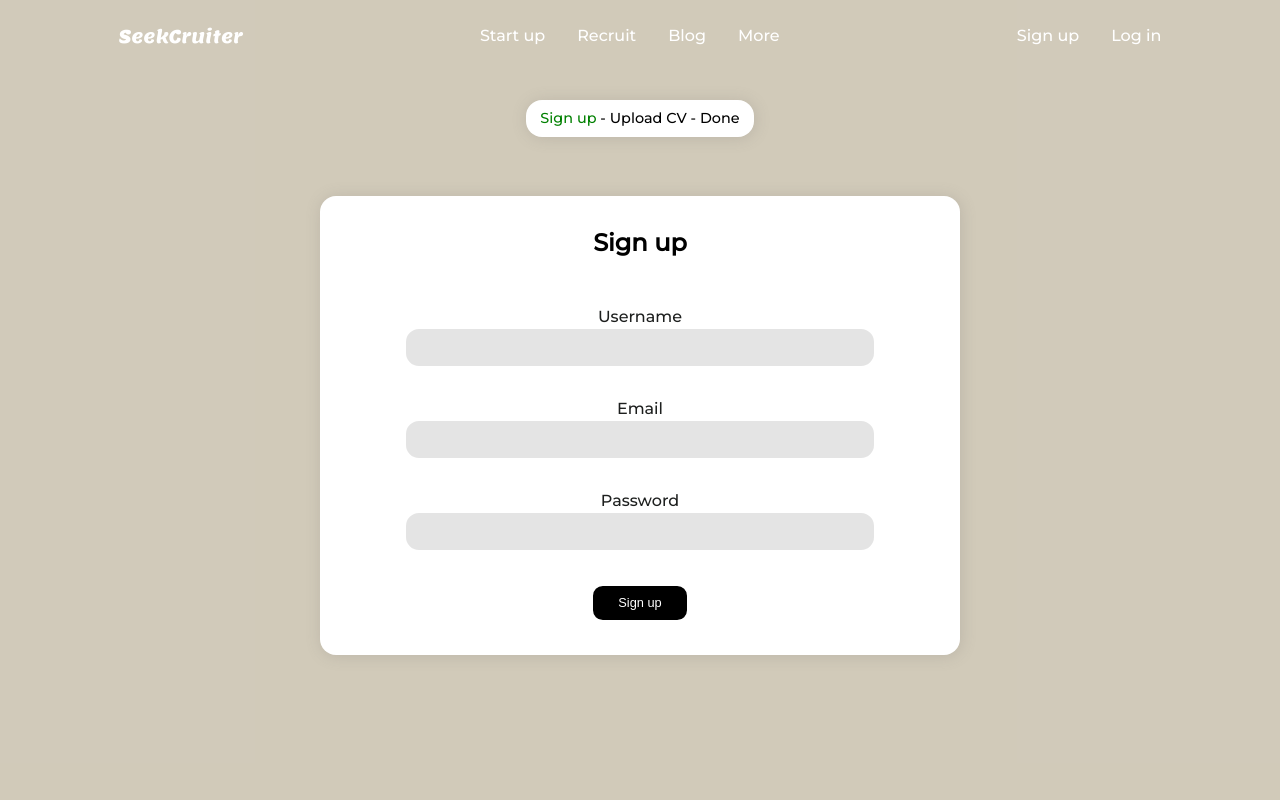
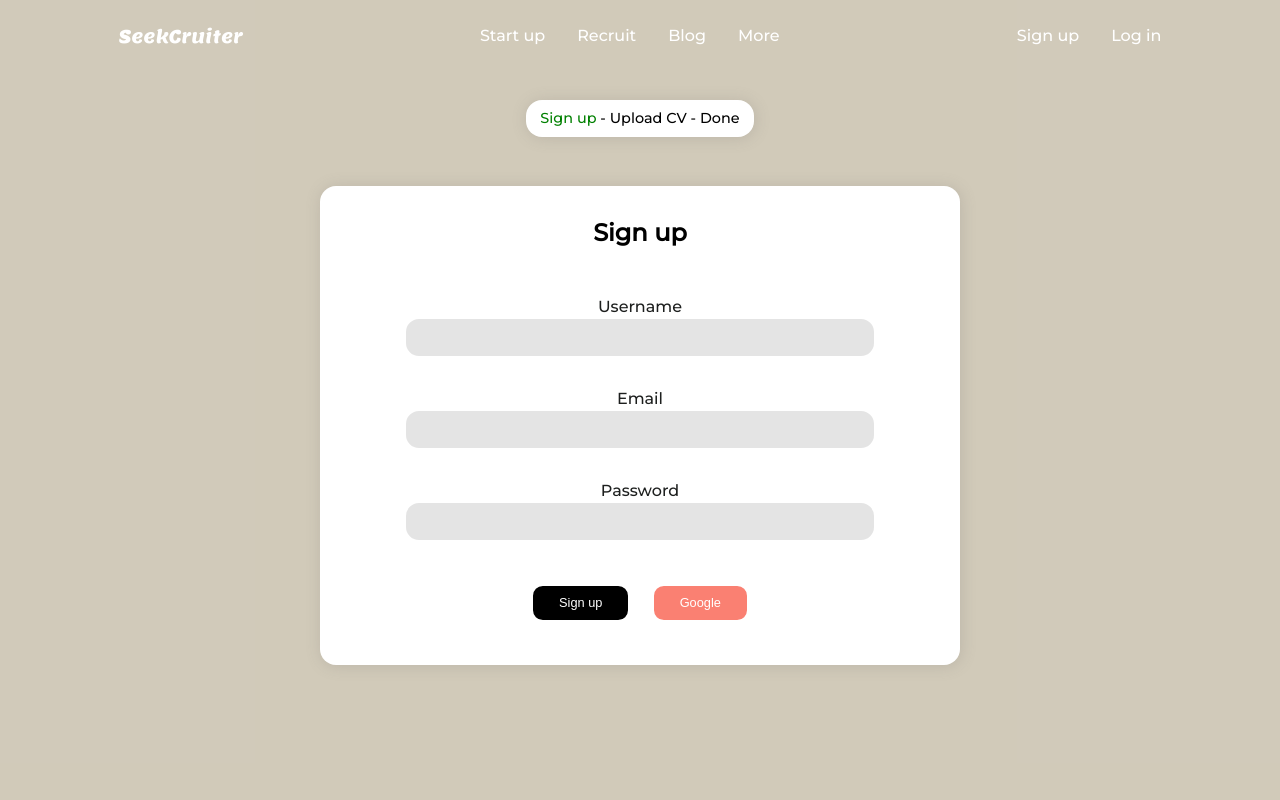
Before and after one commit to PriyanshuChaudhary272/Dreamers_innovathon21, a React (Create React App) app: page /Signup in a window 1280 px wide. Shown: the top 800 px of the page. Built offline with nearby package versions, Linux system fonts and the light colour scheme.

Commit message:
added google button

```diff
--- a/public/style.css
+++ b/public/style.css
@@ -136,6 +136,10 @@ nav.active{
     flex-direction: column;
     align-items: center;
 }
+.login-button-row{
+    display: flex;
+    justify-content: center;
+}
 .input-text{
     height: 35px;
     font-size: 1em;
@@ -148,6 +152,7 @@ nav.active{
 }
 .button-login{
     width: fit-content;
+    margin: 10px;
     padding: 0 2em;
     height: 40px;
     color: white;
--- a/src/Pages/Signup.jsx
+++ b/src/Pages/Signup.jsx
@@ -17,8 +17,9 @@ function Signup() {
                         <Label class = "input-text" htmlFor="username" label = "Username" type="text" id="username" />
                         <Label class = "input-text" htmlFor="email" label = "Email" type="email" id="email" />
                         <Label class = "input-text" htmlFor="Password" label ="Password" type="Password" id="Password" />
-                        <div className="login-row">
+                        <div className="login-button-row">
                             <button className = "button-login">Sign up</button>
+                            <button style={{backgroundColor:"Salmon"}}className = "button-login">Google</button>
                         </div>
                     </form>
                 </div>
```
Also changed, not shown: 1 other file (tests, documents, lock files or other folders).
